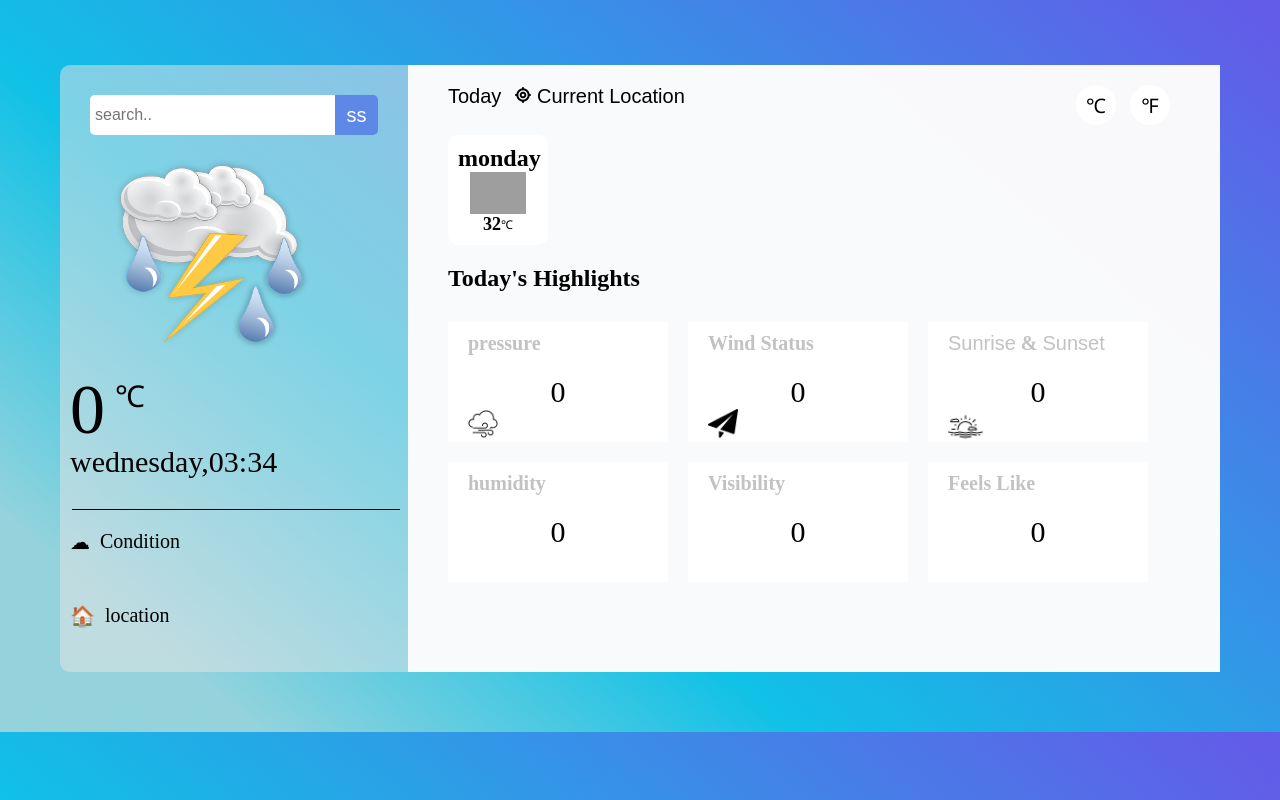
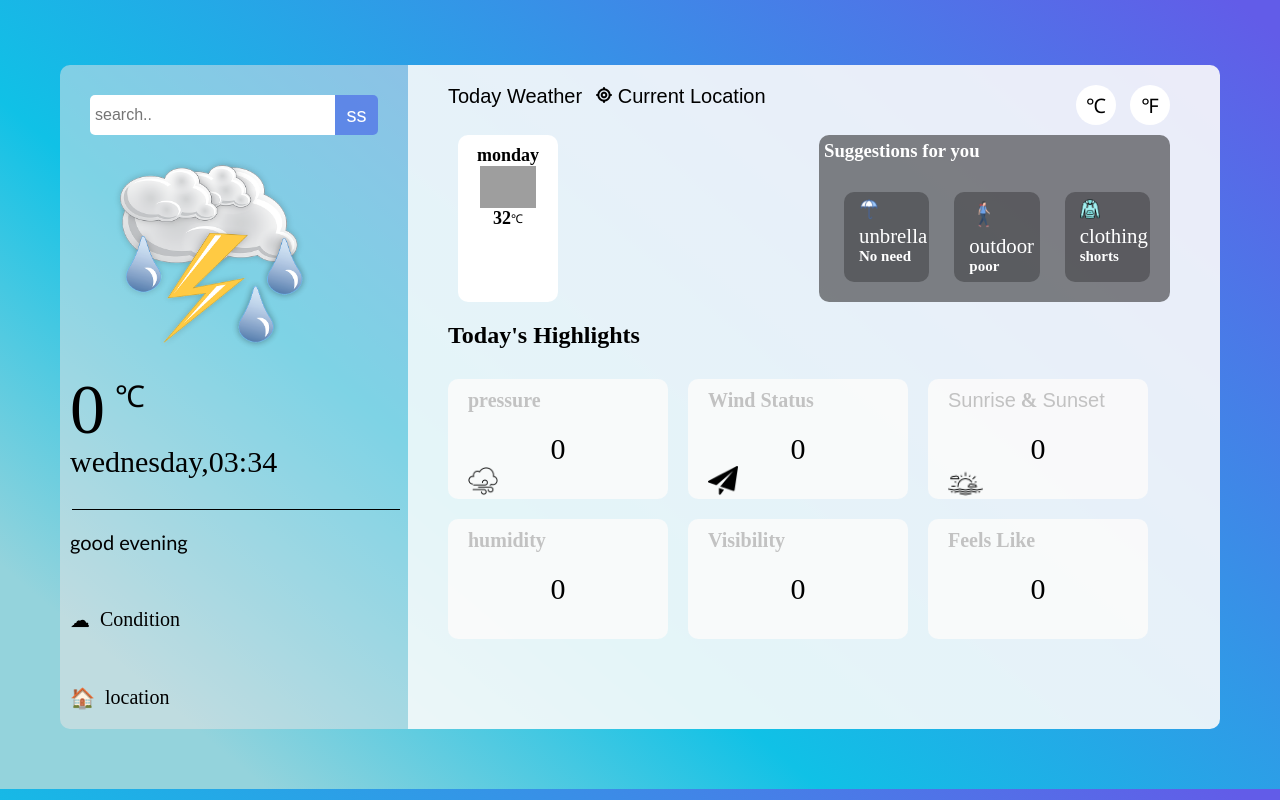
Before and after one commit to chandrabalaji/Weather-app, a plain HTML site: page index.html in a window 1280 px wide. Drawn offline with Linux system fonts and the light colour scheme; grey boxes are pictures that could not be loaded.

Commit message:
suggestion option added

```diff
--- a/app.js
+++ b/app.js
@@ -8,8 +8,7 @@ let icon = document.querySelector(".icon");
 let dailydays = document.querySelector(".day");
 let dailytemps = document.querySelector(".temps");
 let pressure = document.querySelector(".pressure");
-// let pressureimg = document.querySelector(".pressure-img");
-
+let morning = document.querySelector(".good");
 let windspeed = document.querySelector(".wind-speed");
 // let windstatus = document.querySelector(".wind-status");
 
@@ -33,7 +32,7 @@ let hour = "week";
 
 function getdatetime() {
   let now = new Date(),
-    hour = now.getHours();
+  hour = now.getHours();
   minute = now.getMinutes();
 
   let days = [
@@ -64,6 +63,24 @@ setInterval(() => {
   date.innerText = getdatetime();
 }, 500);
 
+const wish = ()=> {
+  let val;
+ let hour = new Date().getHours()
+ console.log(hour)
+ if(hour < 12){
+    val = 'good morning'
+  }
+  else if(hour >= 12 && hour <= 18 ){
+    val = 'good evening'
+  }
+  else {
+    val = 'wonderfull night'
+  }
+
+ morning.innerHTML = val
+
+}
+wish()
 const API = "e581e5209be8f71d5ecf50eb1accb345";
 const cityname = () => {
   const city = cityinput.value;
@@ -82,8 +99,10 @@ const cityname = () => {
 };
 
 btn.addEventListener("click", () => {
-  cityname(), dailysunrise();
+  cityname(),
+  dailysunrise();
   value();
+
 });
 
 // set all highlights in weather information
--- a/index.html
+++ b/index.html
@@ -26,19 +26,22 @@
             </div>
             <img src="images/thunderstorm-1265161_640.png" alt="weather comdition" class="img-714" >
             <div class="divide"></div>
+            <div class="aside">
+            <div class="good"></div>
             <div class="condition">
                  <span >&#9729</span>
-                <div class="condition" id="condition">Condition</div>
+                <div id="condition">Condition</div>
             </div>
             <div class="location">
                   <p>🏠</p>
                 <span id="crt-location">location</span>
             </div>
+         </div>
           </div>
           <div class="main">
             <nav>
             <ul class="option">
-               <button class="hour">today</button>
+               <button class="hour">today Weather</button>
                <button class="location-btn"> <img src="images/location-crosshairs (1).png" alt="your current location" height=" 100%"> current location</button>
             </ul>
             <ul class="unit">
@@ -46,7 +49,7 @@
                <button class="week"><span>&#8457</span></button>
              </ul>
            </nav>
-            <div class="cards" id="weather">
+            <div class="cards1" id="weather">
             <div class="card">
               <h2 class="day">monday</h2>
                 <div class="icon">
@@ -57,6 +60,26 @@
                   <span class="temp-unit">&#8451</span>
                </div>
              </div>
+             <div class="suggestions">
+                 <h3>Suggestions for you</h3>
+                 <div class="whole">
+                    <div class="out">
+                     <img src="images/umbrella.png" alt="" width="20px" height="20px">
+                      <p> unbrella</p>
+                     <p>No need</p>
+                    </div>
+                    <div class="out">
+                     <img src="images/travelling.png" alt="" width="30px" height="30px">
+                       <p>outdoor</p>
+                       <p>poor</p>
+                    </div>
+                    <div class="out">
+                     <img src="images/hoodie.png" alt="" width="20px" height="20px">
+                       <p>clothing</p>
+                       <p>shorts </p>
+                  </div>
+                </div>
+              </div>
             </div>
             <div class="highlights">
                <h2 class="today">today's highlights</h2>
--- a/style.css
+++ b/style.css
@@ -126,11 +126,20 @@ body {
   position: relative;
   bottom: 20px;
 }
+.aside{
+  width: 100%;
+  height: 180px;
+  display: flex;
+  flex-direction: column;
+   justify-content: space-between;
 
+}
 .condition {
   display: flex;
   gap: 10px;
   font-size: 20px;
+  position: relative;
+  /* top: 20px; */
 }
 .location span {
   font-size: 20px;
@@ -138,10 +147,16 @@ body {
 .location {
   display: flex;
   gap: 10px;
-  margin-top: 50px;
+
 }
 .location p {
   font-size: 20px;
+}
+.good{
+  position: relative;
+  font-size: 20px;
+  font-weight: 200;
+  font-family: 'Gill Sans', 'Gill Sans MT', Calibri, 'Trebuchet MS', sans-serif;
 }
 
 .main {
@@ -150,7 +165,10 @@ body {
   padding: 20px 40px;
   position: relative;
   padding-bottom: 90px;
-  background-color: rgb(251, 251, 251, 0.99);
+  background-color: rgb(251, 251, 251,0.9);
+  border-top-right-radius: 10px;
+  border-bottom-right-radius: 10px;
+
 }
 
 .main nav {
@@ -195,6 +213,9 @@ nav .option button:active {
   flex-wrap: wrap;
   gap: 20px;
   margin-top: 10px;
+
+
+
 }
 .main .card {
   width: 100px;
@@ -206,6 +227,11 @@ nav .option button:active {
   padding: 10px;
   display: flex;
   flex-direction: column;
+
+}
+.card .day{
+  font-size: 18px;
+  width: 100%;
 }
 .card .icon {
   width: 70%;
@@ -217,6 +243,61 @@ nav .option button:active {
   align-items: center;
   justify-content: center;
 }
+
+.whole{
+  display: flex;
+  gap: 5px;
+  flex-wrap: wrap;
+}
+.cards1{
+  display: grid;
+  grid-template-columns: repeat(auto-fit,minmax(250px,1fr));
+  justify-content: space-around;
+  margin: 10px;
+  gap: 10px;
+}
+
+.suggestions {
+  border-radius: 10px;
+  background-color:rgb(16, 15, 15,.5);
+  padding-top: 5px;
+  padding-left: 5px;
+
+
+}
+.suggestions h3{
+  color: white;
+}
+.cards1 .whole{
+     width: 100%;
+     font-size: 1.3rem;
+     padding: 10px;
+     border-radius: 10px;
+     display: grid;
+     grid-template-columns: repeat(auto-fit,minmax(100px,1fr));
+     justify-content: space-between;
+     margin-top: 10px;
+     color: white;
+
+}
+.out {
+  margin: 10px;
+  padding: 7px 15px;
+  border-radius: 10px;
+  background-color: rgb(16, 15, 15,0.3);
+
+}
+.out :first-child{
+  color:rgba(236, 232, 232, 0.7);
+  font-size: 14px;
+}
+
+.out :last-child{
+  font-size: 15px;
+  font-weight: 600;
+}
+
+
 .today {
   text-transform: capitalize;
 }
@@ -238,7 +319,10 @@ nav .option button:active {
   width: 220px;
   height: 120px;
   padding: 10px 20px;
-  background-color: #fff;
+
+  border-radius: 10px;
+  /* background-color: #fff; */
+  background-color: rgb(251, 251, 251, 0.9);
   display: flex;
   flex-direction: column;
 }
```
Also changed, not shown: images/hoodie.png (added), images/travelling.png (added), images/umbrella.png (added).
